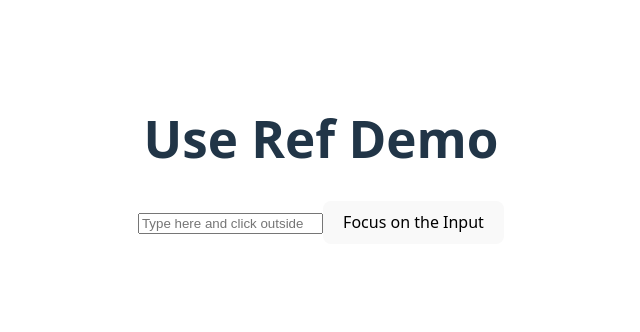
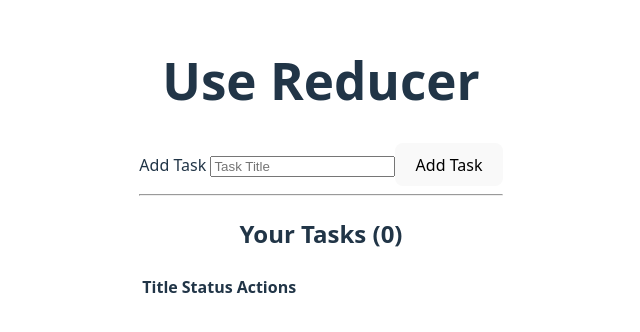
Before and after one commit to dominioncfg/react-demo, a React (Vite) app: page / in a window 1280 px wide. Shown: the part 240-572 px from the top of the page, without its empty margins (319-959 px from the left). Built offline with nearby package versions, Linux system fonts and the light colour scheme.

Commit message:
Use Reducer

```diff
--- /dev/null
+++ b/src/07.useReducer/MyUseReducerPage.tsx
@@ -0,0 +1,64 @@
+import { useReducer, useState } from "react"
+import { MyButton } from "../01.component/MyButton"
+import { getTasknItialState, taskListReducer } from "./reducer"
+
+
+export const MyUseReducerPage = () => {
+    const [newTaskTitle, setNewTaskTitle] = useState('');
+    const [taskState, taskDispatch] = useReducer(taskListReducer, getTasknItialState());
+
+    const { tasks, taskCount } = taskState
+
+
+    const addNewTask = () => {
+        if (newTaskTitle.trim().length === 0) {
+            return;
+        }
+
+        taskDispatch({ type: 'addTask', payload: { title: newTaskTitle } });
+        setNewTaskTitle('');
+    }
+
+    const markAsCompleted = (id: number) => {
+        taskDispatch({ type: 'markAsCompleted', payload: { id: id } });
+    }
+
+    const removeTask = (id: number) => {
+        taskDispatch({ type: 'removeTask', payload: { id: id } });
+    }
+
+    return (
+        <div>
+            <h1>Use Reducer</h1>
+            <div>
+                <label>Add Task </label>
+                <input type="text" value={newTaskTitle} onChange={(e) => setNewTaskTitle(e.target.value)} placeholder="Task Title" />
+                <MyButton label='Add Task' onClick={addNewTask} variant='primary' />
+            </div>
+            <hr />
+
+            <h2>Your Tasks ({taskCount})</h2>
+            <div>
+                <table>
+                    <thead>
+                        <tr>
+                            <th>Title</th>
+                            <th>Status</th>
+                            <th>Actions</th>
+                        </tr>
+                    </thead>
+                    <tbody>
+                        {tasks.map(t =>
+                            <tr key={t.id}>
+                                <td>{t.title}</td>
+                                <td>{t.state === 'pending' ? 'Pending' : 'Completed'}</td>
+                                <td> {t.state === 'pending' && <MyButton label="Mark As Complted" onClick={() => markAsCompleted(t.id)} />} <MyButton label="Remove" onClick={() => removeTask(t.id)} /> </td>
+                            </tr>
+                        )}
+                    </tbody>
+                </table>
+            </div>
+
+        </div>
+    )
+}
--- /dev/null
+++ b/src/07.useReducer/reducer.tsx
@@ -0,0 +1,60 @@
+import type { TaskStore, Task } from "./types";
+
+
+//Reducer is used for managing complex state logic in React components.
+// It provides a way to handle state transitions based on actions,
+// making it easier to manage and update state in a predictable manner.
+
+
+export type TaskListActions =
+    { type: 'addTask', payload: { title: string } } |
+    { type: 'removeTask', payload: { id: number } } |
+    { type: 'markAsCompleted', payload: { id: number } };
+
+
+export const getTasknItialState = () => {
+    return {
+        tasks: [] as Task[],
+        taskCount: 0,
+    } as TaskStore;
+}
+
+
+export const taskListReducer = (state: TaskStore, action: TaskListActions) => {
+    switch (action.type) {
+        case "addTask":
+            {
+                const nextId = state.tasks.length > 0 ? Math.max(...state.tasks.map(t => t.id)) + 1 : 1;
+                return {
+                    ...state,
+                    tasks: [...state.tasks, { id: nextId, state: 'pending', title: action.payload.title } as Task],
+                    taskCount: state.taskCount + 1
+
+                };
+            }
+        case "removeTask":
+            {
+
+                const filteredTasks = state.tasks.filter(t => t.id !== action.payload.id);
+                return {
+                    ...state,
+                    tasks: filteredTasks,
+                    taskCount: filteredTasks.length
+                };
+            }
+        case "markAsCompleted":
+            {
+                const updatedTasks = state.tasks.map(t => {
+                    if (t.id === action.payload.id) {
+                        return { ...t, state: 'completed' as const };
+                    } else {
+                        return t;
+                    }
+                });
+                return {
+                    ...state,
+                    tasks: updatedTasks
+                };
+            };
+    }
+}
--- /dev/null
+++ b/src/07.useReducer/types.tsx
@@ -0,0 +1,16 @@
+
+export type TaskStatus = "pending"|"completed";
+
+export type Task =
+{
+    id: number
+    state: TaskStatus
+    title: string
+};
+
+
+export type TaskStore =
+{
+    tasks: Task[],
+    taskCount: number,
+}
--- a/src/main.tsx
+++ b/src/main.tsx
@@ -2,12 +2,12 @@ import { StrictMode } from 'react'
 import { createRoot } from 'react-dom/client'
 import './index.css'
 import './App.css'
-import { MyUseRefPage } from './06.useRef/MyUseRefPage.tsx'
+import { MyUseReducerPage } from './07.useReducer/MyUseReducerPage.tsx'
 
 createRoot(document.getElementById('root')!).render(
   <StrictMode>
     <div>
-        <MyUseRefPage/>
+        <MyUseReducerPage/>
     </div>
   </StrictMode>,
 )
```
Also changed, not shown: todo.txt.
